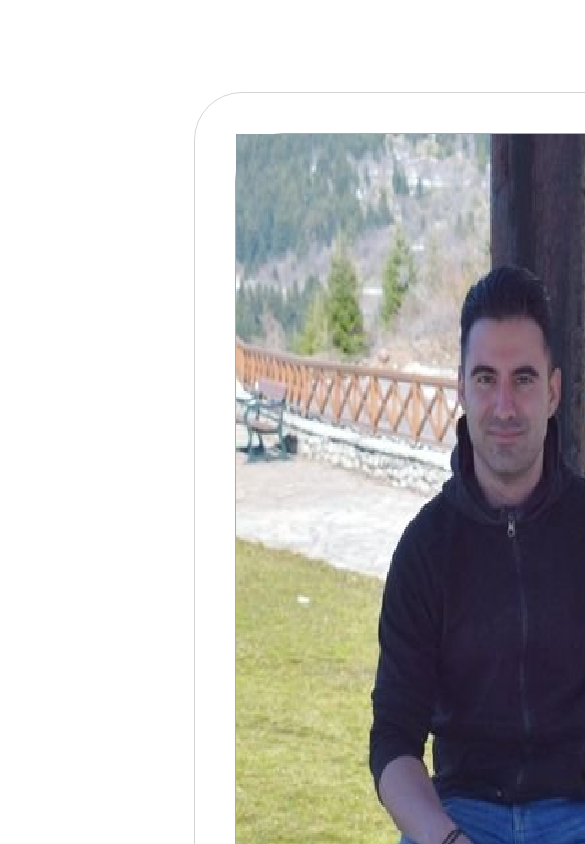
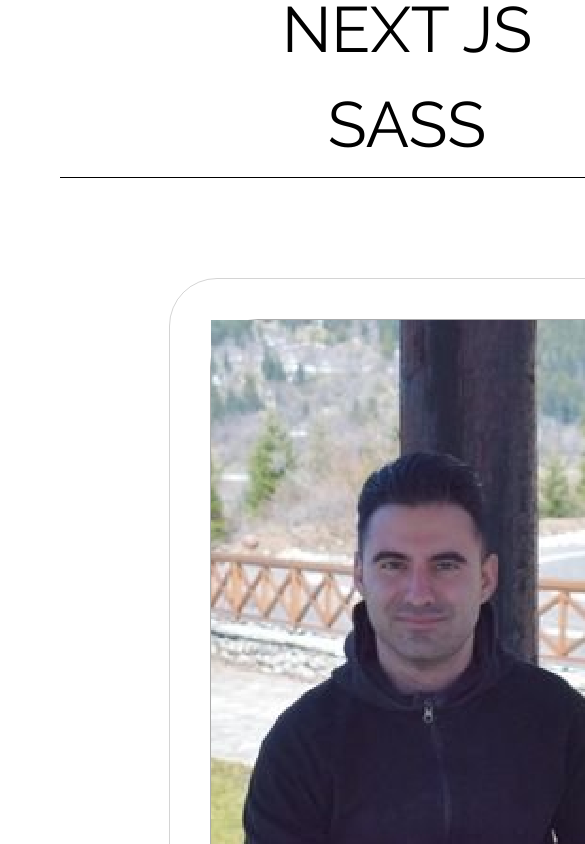
Before and after one commit to AlexKaridas/portfolio-2.0, a Next.js app: page / in a window 390 px wide. Shown: the part 1860-2704 px from the top of the page, 585 px wide, since content can reach past the window. Built offline with nearby package versions, Linux system fonts and the light colour scheme.

Commit message:
11/15/22

```diff
--- a/pages/index.jsx
+++ b/pages/index.jsx
@@ -4,7 +4,9 @@ import { useTheme } from "next-themes";
 import { useEffect, useState } from "react";
 
 export default function Home() {
+  const [setLoading, Loading] = useState(false);
   function sendEmail(e) {
+    setLoading == false;
     e.preventDefault();
 
     emailjs
@@ -17,13 +19,20 @@ export default function Home() {
       .then(
         (result) => {
           console.log(result.text);
+          setLoading == true;
         },
         (error) => {
           console.log(error.text);
         }
       );
     e.target.reset();
+    if (Loading === false) {
+      window.alert(error);
+    } else {
+      window.alert("Message has been sent.");
+    }
   }
+
   const [mounted, setMounted] = useState(false);
   const { theme, setTheme } = useTheme();
 
@@ -43,9 +52,6 @@ export default function Home() {
         <div className={styles.logo}>Alex Karidas</div>
         <div className={styles.rightNav}>
           <ul>
-            {/* <li>Twitter</li>
-            <li>Github</li>
-            <li>Linkedn</li> */}
             <li id={"moon"}>
               <button onClick={() => setTheme("dark") && setMounted(true)}>
                 <i className={"fas fa-moon"} />
@@ -155,11 +161,12 @@ export default function Home() {
             <div className={styles.emailInput}>
               <input
                 type="text"
-                placeholder="Email"
+                placeholder="example@email.com"
                 id="email"
-                minLength="10"
-                maxLength="20"
+                minLength="15"
+                maxLength="30"
                 name="email"
+                required
               />
             </div>
             <div className={styles.inputTitles}>
@@ -168,9 +175,10 @@ export default function Home() {
             <div className={styles.nameInput}>
               <input
                 type="text"
-                placeholder="Name"
+                placeholder="John"
                 name="name"
                 id="name"
+                maxLength="30"
                 required
               />
             </div>
@@ -178,7 +186,7 @@ export default function Home() {
               <h3>Message</h3>
             </div>
             <div className={styles.messageInput}>
-              <input placeholder="Message" id="Message" name="Message" />
+              <input placeholder="" id="Message" name="Message" required />
             </div>
             <div className={styles.submitButton}>
               <button id={styles.send} type="submit" value="Send Message">
--- a/styles/Home.module.scss
+++ b/styles/Home.module.scss
@@ -1,5 +1,6 @@
 div.main {
   padding: 60px;
+  width: 100%;
 
   div.navBar {
     display: flex;
@@ -162,7 +163,8 @@ div.main {
             position: absolute;
             left: 0px;
             top: 0px;
-            image-rendering: pixelated
+            image-rendering: pixelated;
+            object-fit: cover;
           }
 
         }
@@ -381,9 +383,51 @@ div.main {
   }
 }
 
+@media only screen and (max-width: 1208px) {
+  div.main {
+    div.contact {
+      div.contactForms {
+        margin-right: 200px;
+      }
+    }
+  }
+}
+
+@media only screen and (max-width: 1128px) {
+  div.main {
+    width: 100vh;
+
+    div.navBar {
+      div.rigthNav {
+        ul {
+          li {
+            padding: 0;
+            margin: 0;
+          }
+        }
+      }
+    }
+
+    @media only screen and (max-width: 800px) {
+      div.main {
+        font-size: 2rem;
+      }
+    }
+
+    div.contact {
+      display: grid;
+      position: relative;
+
+      div.contactForms {
+        margin-left: 25%;
+      }
+    }
+  }
+}
+
 @media only screen and (max-width: 600px) {
   div.main {
-    width: 120vh;
+    width: 100vh;
     height: auto;
     display: flex;
     flex-direction: column;
@@ -446,24 +490,31 @@ div.main {
 
     div.titleContainer {
       width: 100%;
-      // justify-content: center;
-      // align-items: center;
-      // margin-top: 100px;
-      // width: 100%;
       margin: 0 auto;
 
       h1 {
-        // text-align: center;
         width: 70%;
         font-size: 6rem;
         font-weight: 400;
         font-family: "Cinzel", serif;
-        //   text-transform: uppercase;
+      }
+    }
+
+    div.frameOfMainPicture {
+      div.secondFrame {
+        div.mainPicture {
+          img.profile {
+            object-fit: cover;
+          }
+
+          img.overlay {
+            object-fit: cover;
+          }
+        }
       }
     }
 
     div.mainBody {
-      // margin-top: 100px;
       display: flex;
       width: 100%;
       flex-direction: column;
@@ -480,7 +531,6 @@ div.main {
 
         #biographyText {
           width: 100%;
-          // height: 60vh;
           height: auto;
           font-weight: 400;
           font-size: 4rem;
@@ -498,7 +548,6 @@ div.main {
           font-weight: 100;
           font-size: 1.7rem;
           margin-top: 5px;
-          // margin-bottom: 15px;
         }
 
         #skills {
@@ -507,8 +556,6 @@ div.main {
         }
 
         div.skills {
-          // display: grid;
-          // grid-template-columns: repeat(auto-fit, minmax(200px, 1fr));
           display: flex;
           flex-direction: column;
           align-items: center;
@@ -516,9 +563,6 @@ div.main {
           height: auto;
           margin-top: 30px;
           margin-bottom: 100px;
-          // margin-bottom: 100px;
-          // padding: 10px;
-          // padding-bottom: 350px;
           border-bottom: 1px solid black;
 
           h4 {
@@ -543,7 +587,6 @@ div.main {
         padding: 100px 0 100px 0;
         height: auto;
 
-        // padding-left: 100px;
         h3 {
           font-weight: 400;
           font-size: 5rem;
@@ -587,10 +630,7 @@ div.main {
     }
 
     div.contact {
-      // margin: 0 auto;
-      // display: flex;
       flex-direction: column;
-      // justify-content: center;
       align-items: center;
       width: 100%;
 
@@ -608,13 +648,11 @@ div.main {
         h2 {
           font-size: 5rem;
           font-weight: 400;
-          // margin-bottom: 40px;
         }
 
         h3 {
           font-size: 4rem;
           font-weight: 400;
-          // margin-bottom: 20px;
         }
 
         div.social {
@@ -712,13 +750,12 @@ div.main {
         input {
           margin-top: 20px;
           width: 100%;
-          padding: 10px;
           border: 1px solid black;
           border-radius: 0.6rem;
           background-color: black;
           color: white;
-          font-weight: bold;
-          font-size: 4rem;
+          font-weight: medium;
+          font-size: 2rem;
           cursor: pointer;
           transition: ease-in-out 0.2s;
 
--- a/styles/globals.css
+++ b/styles/globals.css
@@ -2,6 +2,5 @@
   padding: 0;
   margin: 0;
   box-sizing: border-box;
-  /* font-family: "Poppins", sans-serif; */
   font-family: "Raleway", sans-serif;
 }
```
